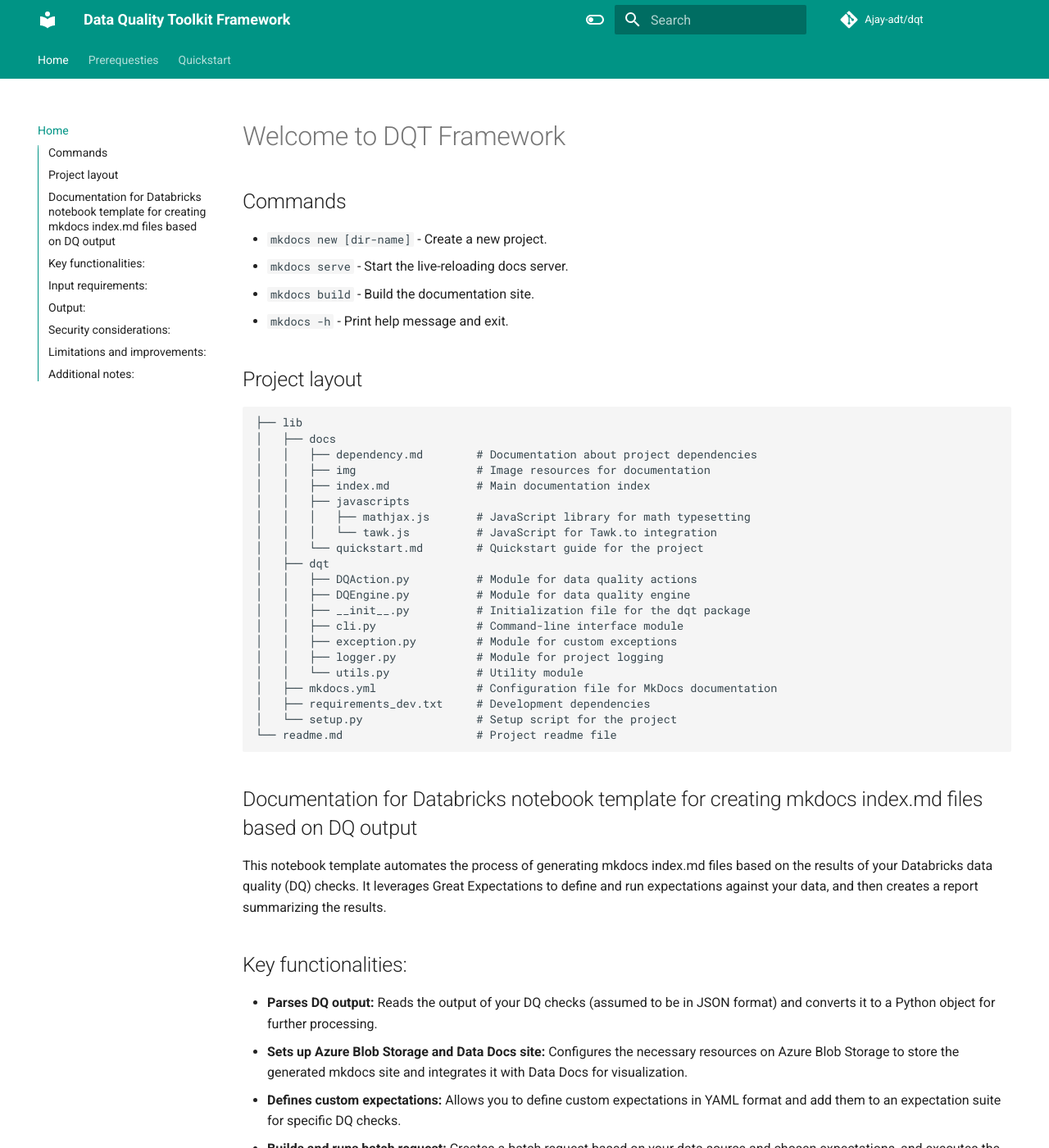
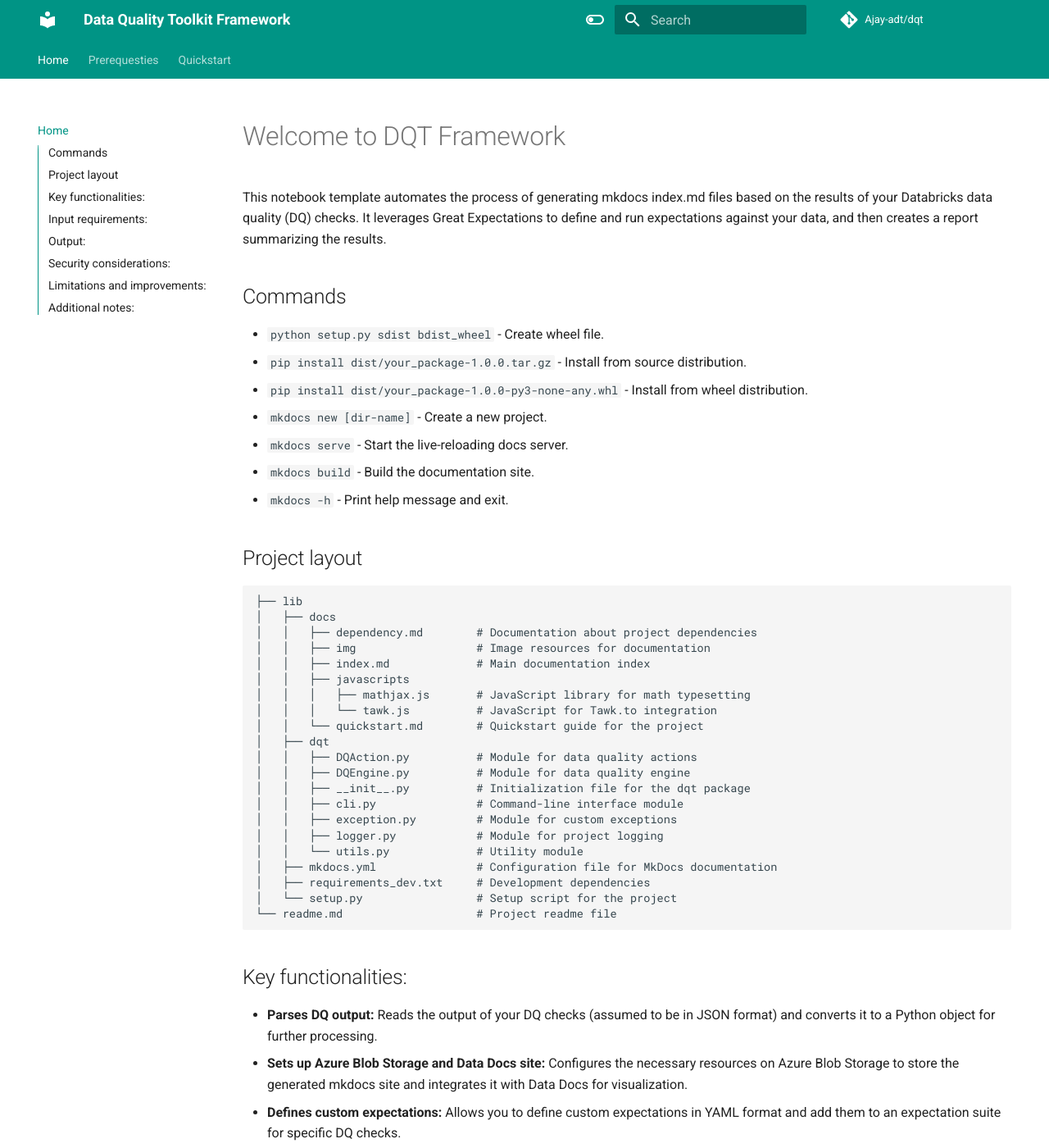
Before and after one commit to Ajay-adt/dqt, an MkDocs documentation site: the page built from docs/index.md, in a window 1280 px wide and 1400 px high. Shown: the whole window at 82% size. Built offline with MkDocs 1.6.1 and Material for MkDocs 9.7.7, drawn with Linux system fonts in a browser that asks for light colours; comment, search, counter and statistics services are not loaded.

Commit message:
Update index.md

```diff
--- a/docs/index.md
+++ b/docs/index.md
@@ -1,11 +1,18 @@
 # Welcome to DQT Framework
 
+This notebook template automates the process of generating mkdocs index.md files based on the results of your Databricks data quality (DQ) checks. It leverages Great Expectations to define and run expectations against your data, and then creates a report summarizing the results.
+
 ## Commands
+* `python setup.py sdist bdist_wheel  ` - Create wheel file.
+* `pip install dist/your_package-1.0.0.tar.gz` - Install from source distribution.
+* `pip install dist/your_package-1.0.0-py3-none-any.whl` -  Install from wheel distribution.
+
 
 * `mkdocs new [dir-name]` - Create a new project.
 * `mkdocs serve` - Start the live-reloading docs server.
 * `mkdocs build` - Build the documentation site.
 * `mkdocs -h` - Print help message and exit.
+
 
 ## Project layout
 
@@ -31,9 +38,7 @@
     │   └── setup.py                 # Setup script for the project
     └── readme.md                    # Project readme file
 
-## Documentation for Databricks notebook template for creating mkdocs index.md files based on DQ output
 
-This notebook template automates the process of generating mkdocs index.md files based on the results of your Databricks data quality (DQ) checks. It leverages Great Expectations to define and run expectations against your data, and then creates a report summarizing the results.
 
 ## Key functionalities:
 
```
